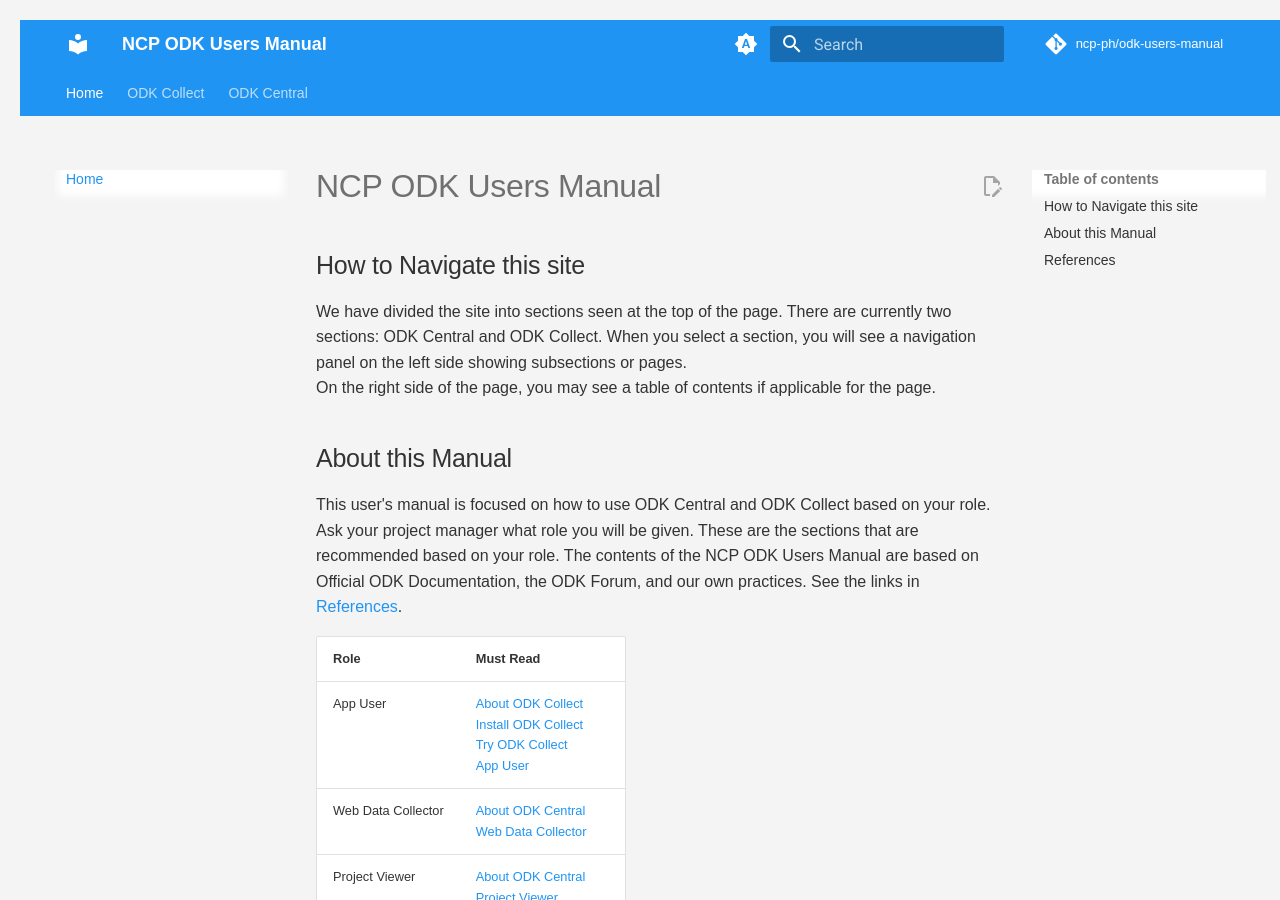
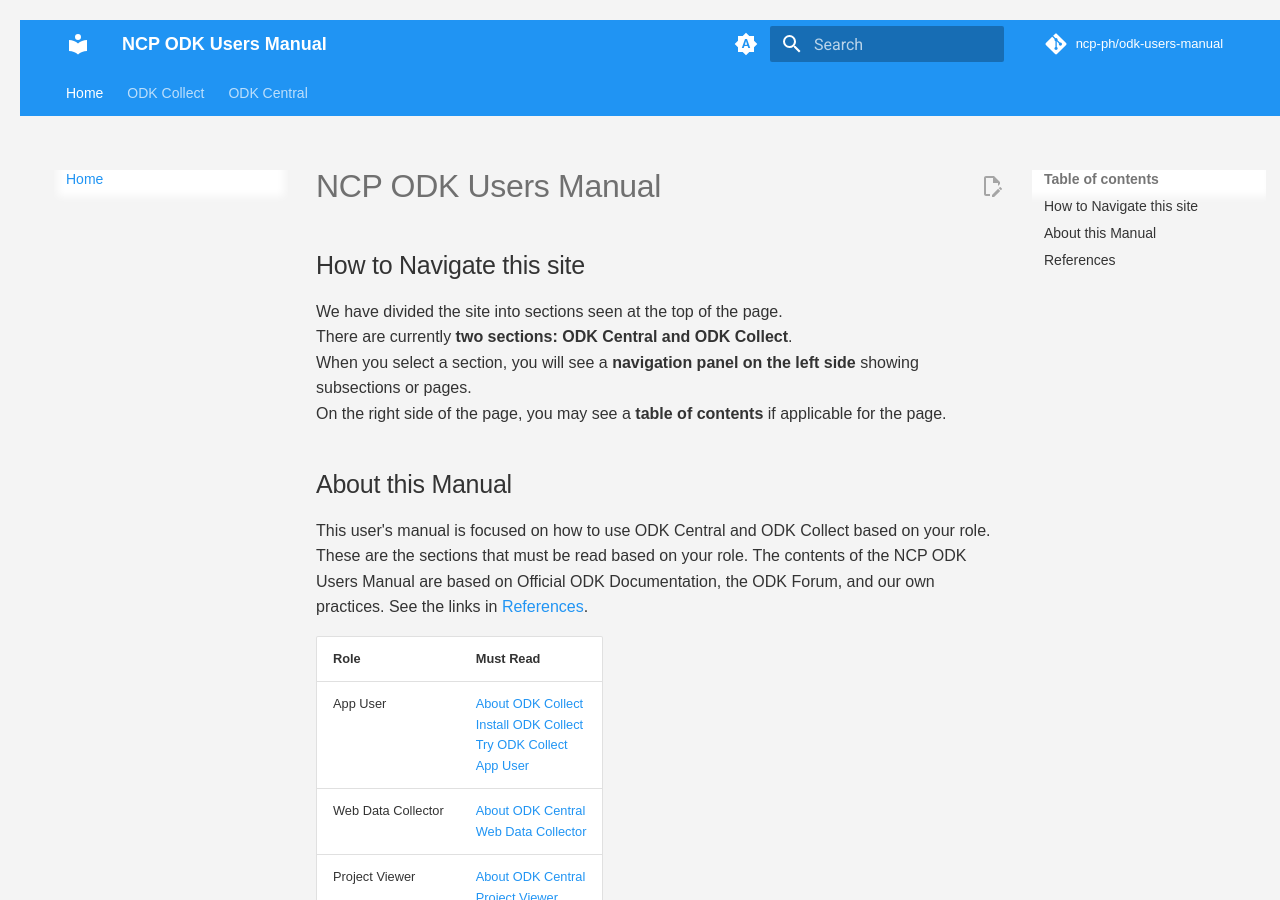
Before and after one commit to ncp-ph/odk-users-manual, an MkDocs documentation site: the page built from docs/index.md, in a window 1280 px wide and 900 px high. Built offline with MkDocs 1.6.1 and Material for MkDocs 9.7.7, drawn with Linux system fonts in a browser that asks for light colours; comment, search, counter and statistics services are not loaded; some of the changed text lies outside the part shown.

Commit message:
Modify index.md

```diff
--- a/docs/index.md
+++ b/docs/index.md
@@ -2,20 +2,21 @@
 
 ## How to Navigate this site
 
-We have divided the site into sections seen at the top of the page.  There are currently two sections:  ODK Central and ODK Collect.
-When you select a section, you will see a navigation panel on the left side showing subsections or pages.
-On the right side of the page, you may see a table of contents if applicable for the page.
+We have divided the site into sections seen at the top of the page.
+There are currently **two sections:  ODK Central and ODK Collect**.
+When you select a section, you will see a **navigation panel on the left side** showing subsections or pages.
+On the right side of the page, you may see a **table of contents** if applicable for the page.
 
 ## About this Manual
 This user's manual is focused on how to use ODK Central and ODK Collect based on your role.
-Ask your project manager what role you will be given.  These are the sections that are recommended based on your role.  The contents of the NCP ODK Users Manual are based on Official ODK Documentation, the ODK Forum, and our own practices.  See the links in [References](#references).
+These are the sections that must be read based on your role.  The contents of the NCP ODK Users Manual are based on Official ODK Documentation, the ODK Forum, and our own practices.  See the links in [References](#references).
 
 | Role | Must Read |
 |---|---|
 | App User | [About ODK Collect](./about-odk-central.md)<br>[Install ODK Collect](./install-odk-collect.md)<br>[Try ODK Collect](./try-odk-collect.md)<br>[App User](./app_user.md) |
 | Web Data Collector | [About ODK Central](./about-odk-central.md)<br>[Web Data Collector](./web_data_collector.md) |
 | Project Viewer | [About ODK Central](./about-odk-central.md)<br>[Project Viewer](./project_viewer.md) |
-| Project Manager | [About ODK Central](./about-odk-central.md)<br>[Project Manager](./project_manager.md)<br> Potentially Everything !! |
+| Project Manager | [About ODK Central](./about-odk-central.md)<br>[Project Manager](./project_manager.md))<br>[Administrator](./administrator.md)<br>[Project Viewer](./project_viewer.md)<br>[Web Data Collector](./web_data_collector.md)<br>[App User](./app_user.md) |
 | Administrator | [About ODK Central](./about-odk-central.md)<br>[Administrator](./administrator.md) |
 
 ## References
```
